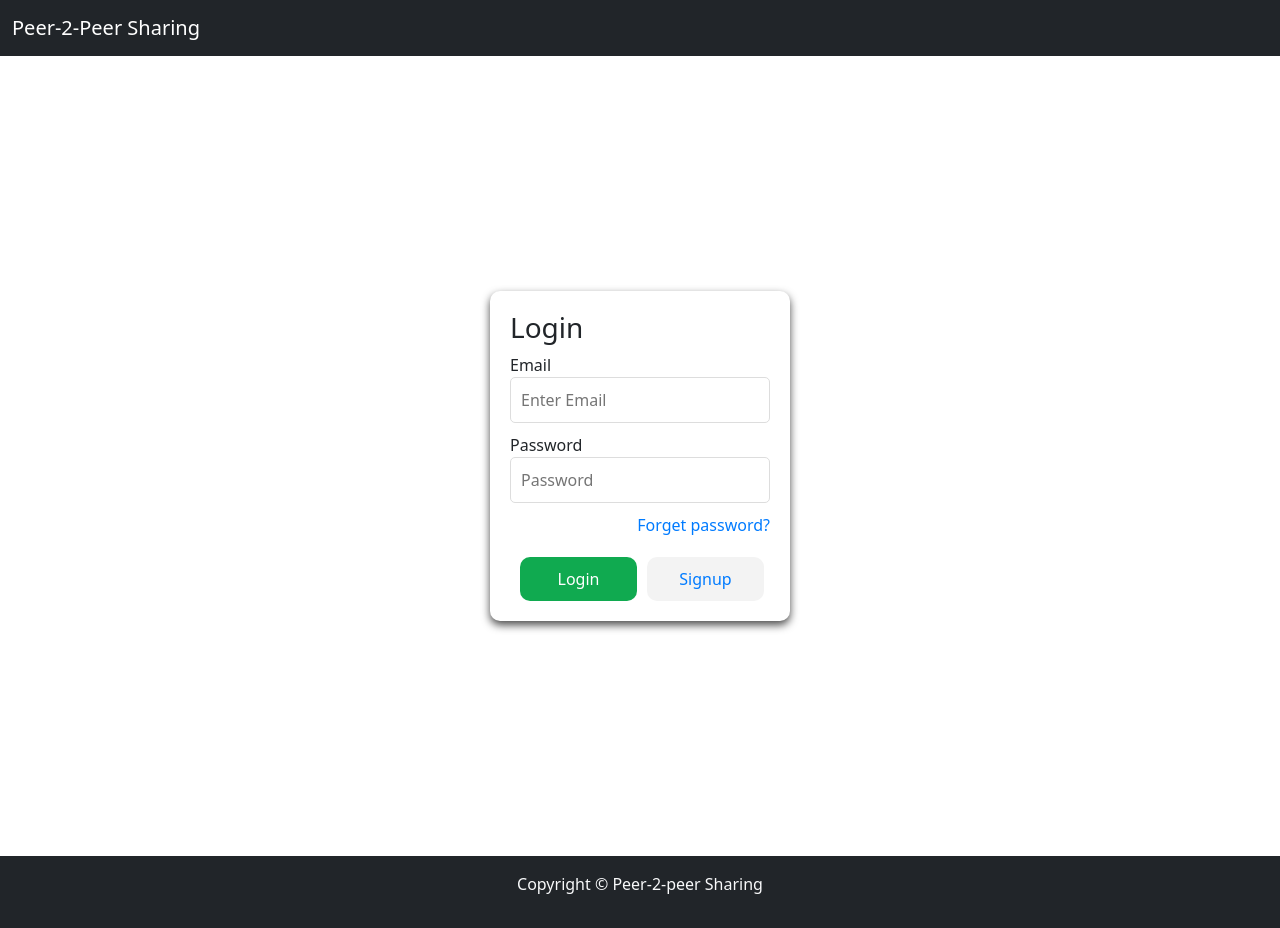
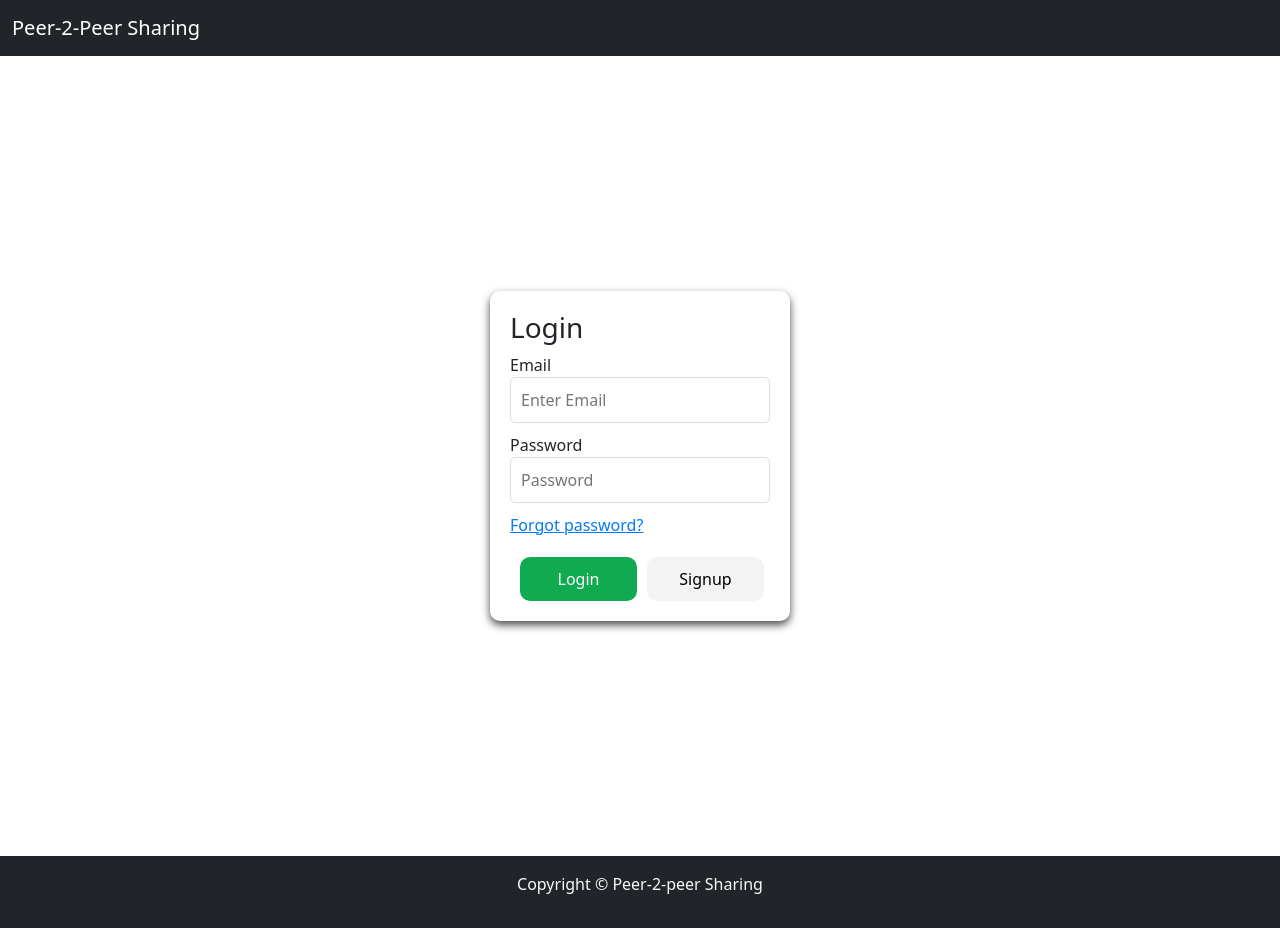
Before and after one commit to Saurabhsaini16/Saurabh, a React (Create React App) app: page / in a window 1280 px wide. Built offline with nearby package versions, Linux system fonts and the light colour scheme.

Commit message:
edit buttons

```diff
--- a/src/App.css
+++ b/src/App.css
@@ -83,3 +83,15 @@
   display: flex;
   flex-direction: column;
 }
+.link-button {
+  background: none;
+  border: none;
+  color: #007bff;
+  padding: 0;
+  font: inherit;
+  cursor: pointer;
+  text-decoration: underline;
+}
+.link-button:hover {
+  color: #0056b3;
+}
--- a/src/Components/Login.js
+++ b/src/Components/Login.js
@@ -21,18 +21,13 @@ export default function Login() {
     const validationErrors = LoginValidation(values);
     setErrors(validationErrors);
 
-    // Check if validation passed
     if (validationErrors.email === "" && validationErrors.password === "") {
-
       const API_BASE = `http://${window.location.hostname}:8081`;
       axios.post(`${API_BASE}/login`, values)
-
-
         .then(res => {
           console.log("Login response:", res.data);
           if (res.data.message === "Success") {
-            // Passing email to Home page using navigate()
-            navigate('/home', { state: { email: res.data.email ,name: res.data.name} });
+            navigate('/home', { state: { email: res.data.email, name: res.data.name } });
           } else {
             alert("No Record Found");
           }
@@ -41,6 +36,10 @@ export default function Login() {
           console.error("Login error:", err);
         });
     }
+  };
+
+  const handleForgotPassword = () => {
+    alert("Password recovery not implemented.");
   };
 
   return (
@@ -61,19 +60,19 @@ export default function Login() {
           </div>
           <div><label>Password</label></div>
           <div>
-            <input
-              type="password"
-              placeholder="Password"
-              name="password"
-              onChange={handleInput}
-              value={values.password}
-            />
+            <input type="password" placeholder="Password" name="password" onChange={handleInput} value={values.password}/>
             {errors.password && <span className="text-danger"> {errors.password} </span>}
           </div>
-          <a href="#">Forget password?</a>
+          <div>
+            <button type="button" className="link-button" onClick={handleForgotPassword}>
+              Forgot password?
+            </button>
+          </div>
           <div className="form-toggle">
             <button type="submit" className={isLogin ? 'active' : ""} onClick={() => setIsLogin(true)}>Login</button>
-            <button><Link to="/signup" className={!isLogin ? 'active' : ""} onClick={() => setIsLogin(false)}>Signup</Link></button>
+            <Link to="/signup">
+              <button type="button" className={!isLogin ? 'active' : ""} onClick={() => setIsLogin(false)}>Signup</button>
+            </Link>
           </div>
         </form>
       </div>
--- a/src/Components/Navbar.js
+++ b/src/Components/Navbar.js
@@ -1,17 +1,17 @@
 import React, { Component } from 'react';
+
 class Navbar extends Component {
-    render(){
-     return (
-        <nav className="navbar navbar-expand-lg navbar-dark bg-dark">
+  render() {
+    return (
+      <nav className="navbar navbar-expand-lg navbar-dark bg-dark">
         <div className="container-fluid">
-          <a className="navbar-brand" href="#">
+          <span className="navbar-brand">
             Peer-2-Peer Sharing
-          </a>
-
+          </span>
         </div>
       </nav>
-     );
-    }
+    );
+  }
 }
 
 export default Navbar;
```
